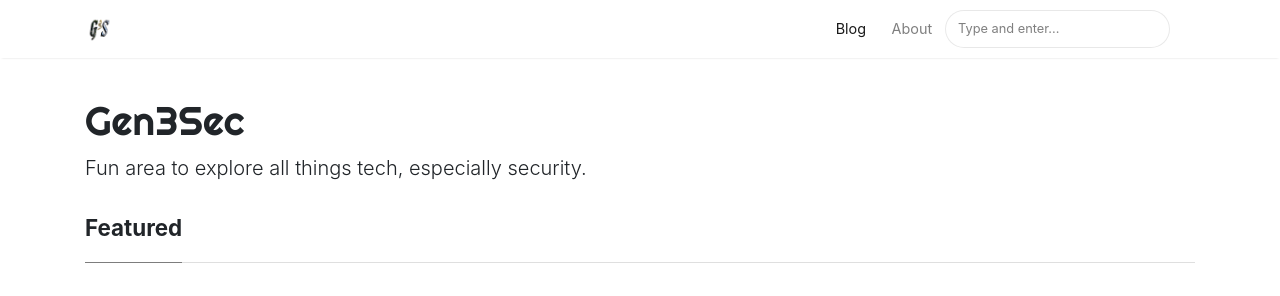
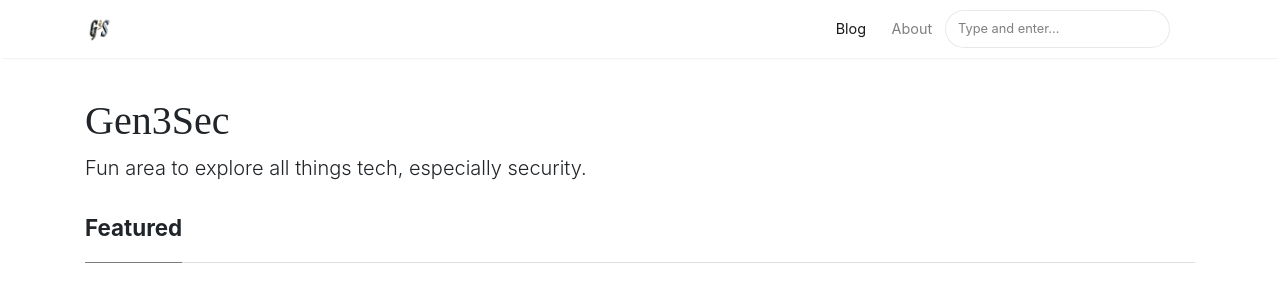
Before and after one commit to Gen3Sec/gen3sec.github.io, a Jekyll site: the page built from index.html, in a window 1280 px wide. Shown: the top 296 px of the page. Built offline with Jekyll 4.4.1, drawn with Linux system fonts in a browser that asks for light colours; nearby versions of some CDN libraries; the list of posts is cut into pages by our own code.

Commit message:
changed heading css

```diff
--- a/assets/css/screen.css
+++ b/assets/css/screen.css
@@ -305,7 +305,7 @@ span.post-read-more a:hover {
 }
 
 .mainheading h1.sitetitle {
-    font-family: Righteous;
+    font-family: cursive;
 }
 
 .mainheading h1.posttitle {
```
